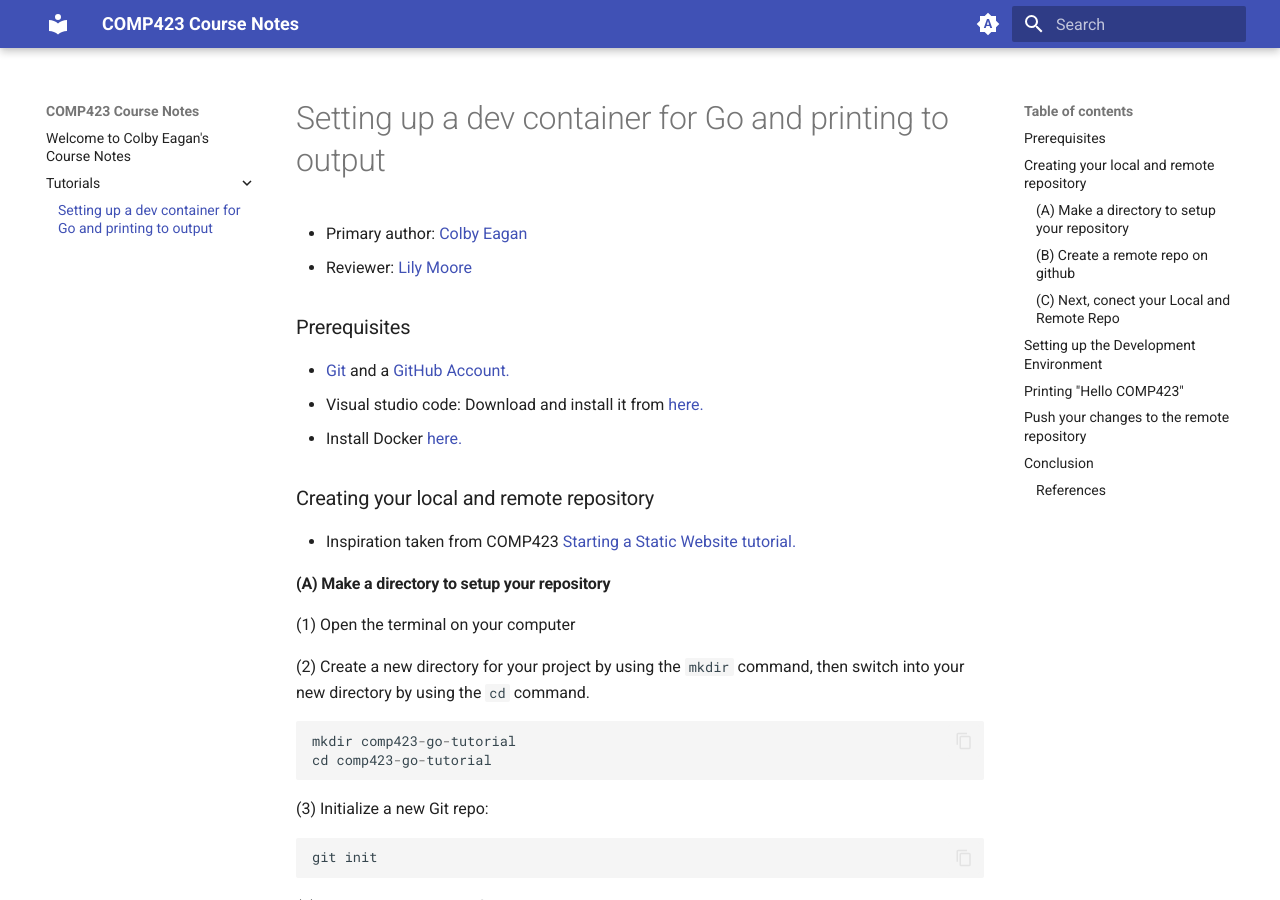
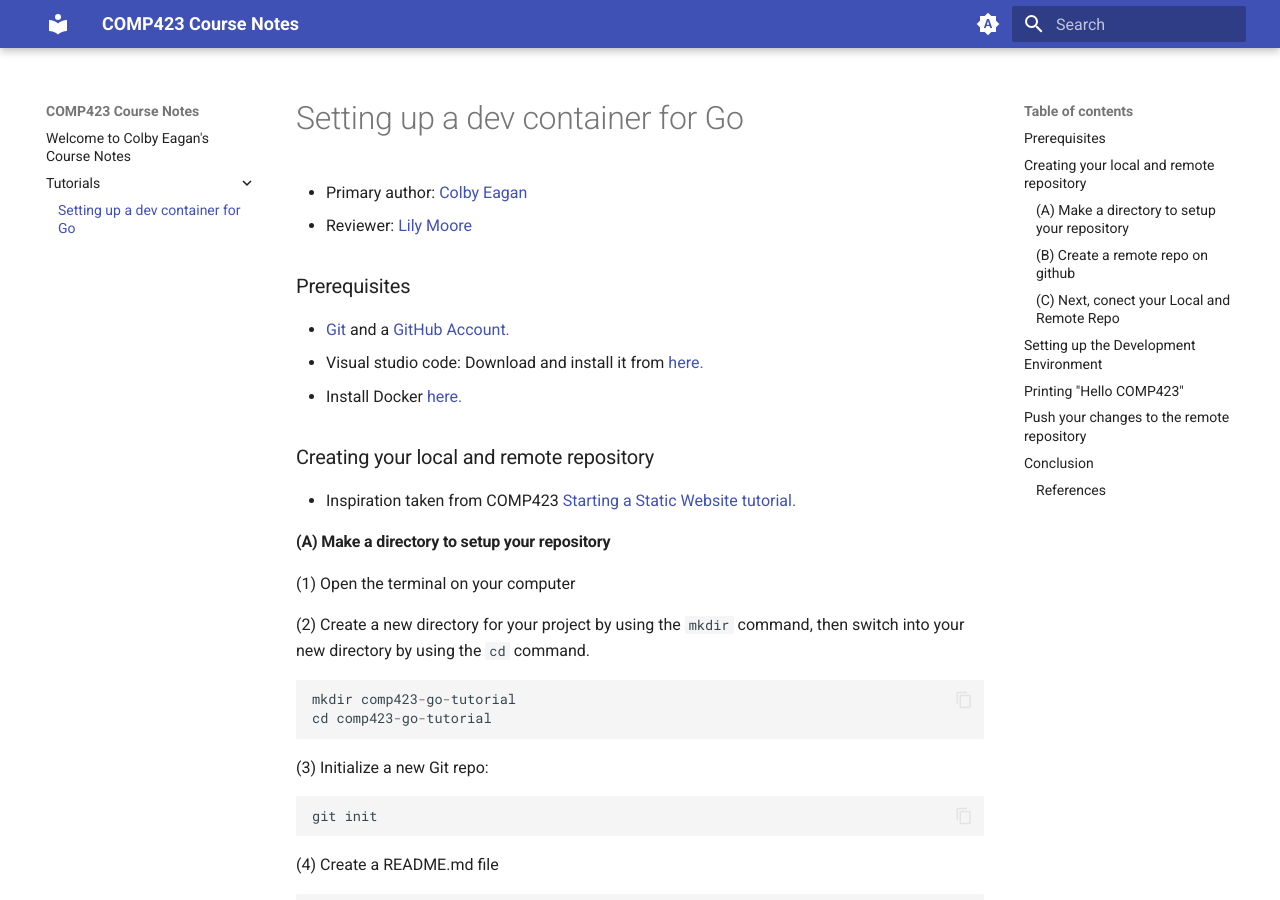
Before and after one commit to colbyeagan/comp423-course-notes, an MkDocs documentation site: the page built from docs/tutorials/go-setup.md, in a window 1280 px wide and 900 px high. Built offline with MkDocs 1.6.1 and Material for MkDocs 9.7.7, drawn with Linux system fonts in a browser that asks for light colours.

Commit message:
Fixed one minor error

```diff
--- a/docs/tutorials/go-setup.md
+++ b/docs/tutorials/go-setup.md
@@ -1,4 +1,4 @@
-# Setting up a dev container for Go and printing to output
+# Setting up a dev container for Go
 
 * Primary author: [Colby Eagan](https://github.com/colbyeagan)
 * Reviewer: [Lily Moore](https://github.com/lilyem)
```
